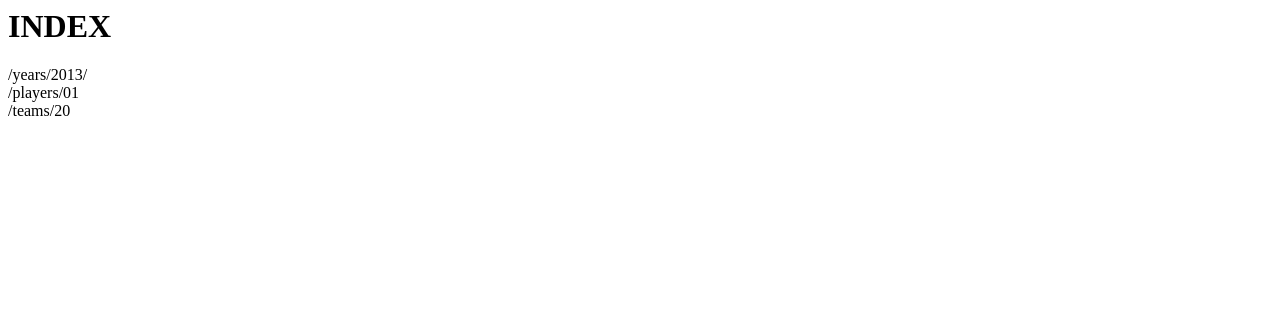
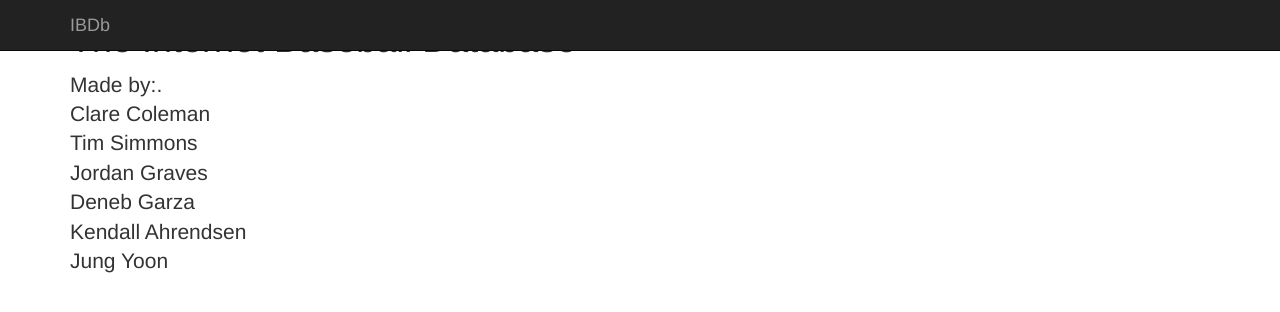
Before and after one commit to TimSimmons/cs373-idb, a Django app: page / in a window 1280 px wide. Shown: the top 312 px of the page. Run offline with Django 3.2, Linux system fonts and the light colour scheme; some libraries are stand-ins or nearby versions.

Commit message:
bare-bones bootstrap of index.html

```diff
--- a/idb/templates/index.html
+++ b/idb/templates/index.html
@@ -1,11 +1,70 @@
-<html>
-<body>
-<h1> INDEX </h1>
-/years/2013/
-<br>
-/players/01
-<br>
-/teams/20
+<!DOCTYPE html>
+<html lang="en">
+  <head>
+    <meta charset="utf-8">
+    <meta http-equiv="X-UA-Compatible" content="IE=edge">
+    <meta name="viewport" content="width=device-width, initial-scale=1">
+    <meta name="description" content="">
+    <meta name="author" content="">
+    <!--link rel="shortcut icon" href="../../assets/ico/favicon.ico"-->
 
-</body>
+    <title>Internet Baseball Database</title>
+
+    <!-- Bootstrap core CSS -->
+    <link href="../../static/css/bootstrap.min.css" rel="stylesheet">
+
+    <!-- Custom styles for this template -->
+    <link href="starter-template.css" rel="stylesheet">
+
+    <!-- Just for debugging purposes. Don't actually copy this line! -->
+    <!--[if lt IE 9]><script src="../../assets/js/ie8-responsive-file-warning.js"></script><![endif]-->
+
+    <!-- HTML5 shim and Respond.js IE8 support of HTML5 elements and media queries -->
+    <!--[if lt IE 9]>
+      <script src="https://oss.maxcdn.com/libs/html5shiv/3.7.0/html5shiv.js"></script>
+      <script src="https://oss.maxcdn.com/libs/respond.js/1.4.2/respond.min.js"></script>
+    <![endif]-->
+  </head>
+
+  <body>
+
+    <div class="navbar navbar-inverse navbar-fixed-top" role="navigation">
+      <div class="container">
+        <div class="navbar-header">
+          <button type="button" class="navbar-toggle" data-toggle="collapse" data-target=".navbar-collapse">
+            <span class="sr-only">Toggle navigation</span>
+            <span class="icon-bar"></span>
+            <span class="icon-bar"></span>
+            <span class="icon-bar"></span>
+          </button>
+          <a class="navbar-brand" href="#">IBDb</a>
+        </div>
+		<!-- Temporarily commented out, this will be useful later, it's the navigation bar's buttons
+        <div class="collapse navbar-collapse">
+          <ul class="nav navbar-nav">
+            <li class="active"><a href="#">Home</a></li>
+            <li><a href="#about">About</a></li>
+            <li><a href="#contact">Contact</a></li>
+          </ul>
+		 --!>
+        </div><!--/.nav-collapse -->
+      </div>
+    </div>
+
+    <div class="container">
+
+      <div class="starter-template">
+        <h1>The Internet Baseball Database</h1>
+        <p class="lead">Made by:.<br> Clare Coleman<br> Tim Simmons<br> Jordan Graves<br> Deneb Garza<br> Kendall Ahrendsen<br> Jung Yoon</p>
+      </div>
+
+    </div><!-- /.container -->
+
+
+    <!-- Bootstrap core JavaScript
+    ================================================== -->
+    <!-- Placed at the end of the document so the pages load faster -->
+    <script src="../../static/js/jquery-2.1.0.min.js"></script>
+    <script src="../../static/js/bootstrap.min.js"></script>
+  </body>
 </html>
```
